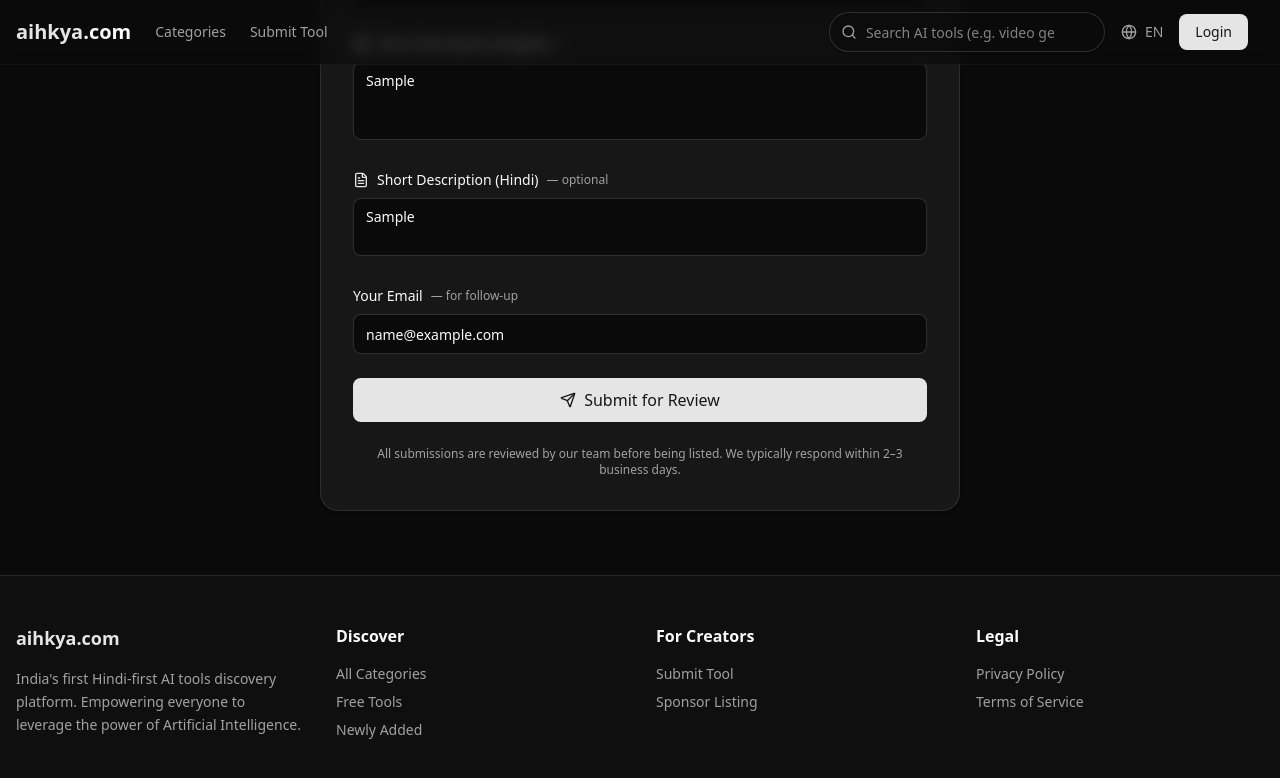
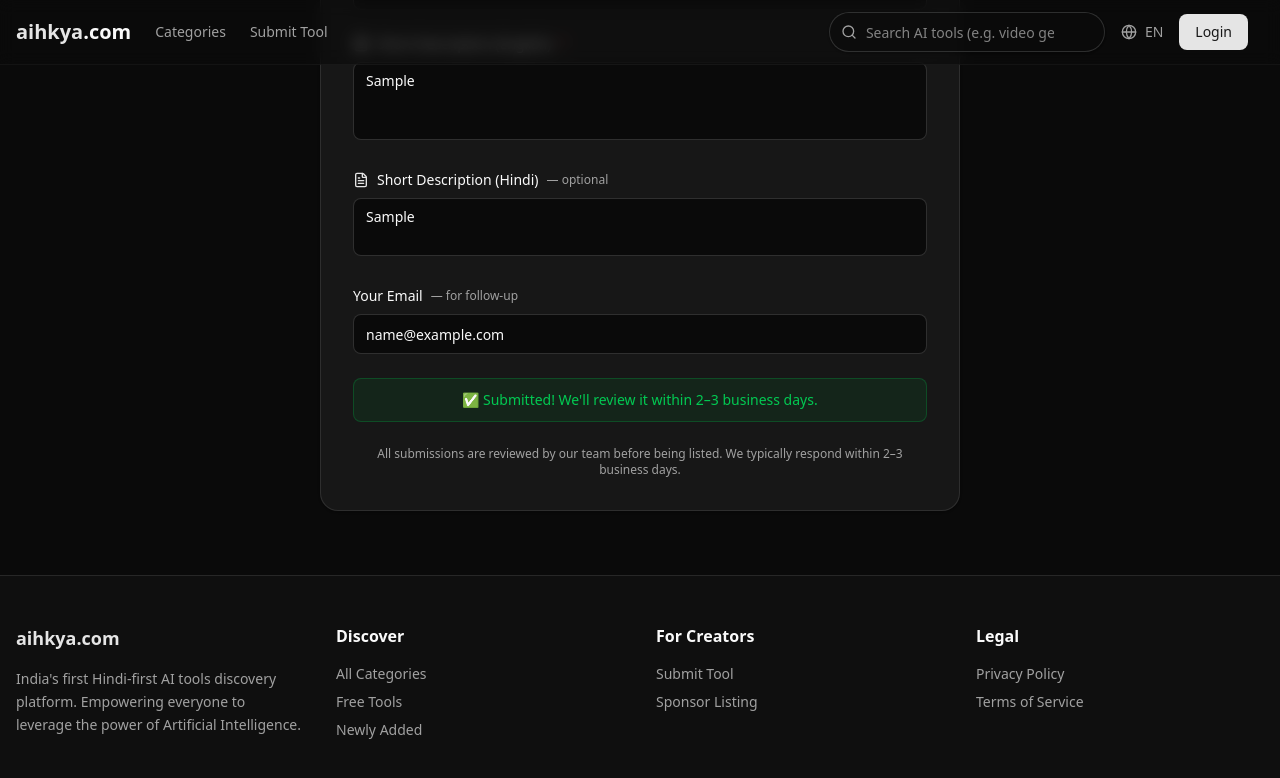
Before and after one commit to pankajric20-blip/ahk, a Next.js app in the folder apps/web/: page /new in a window 1280 px wide. Both pictures are taken after typing "Sample", "https://example.com", "Sample", "Sample", "name@example.com" into the empty fields and a click on the button "Submit for Review". Shown: the part 744-1522 px from the top of the page. Built offline with nearby package versions, Linux system fonts and the light colour scheme; no server answers.

Commit message:
Submit tool issue fixed

```diff
--- a/apps/web/src/app/new/page.tsx
+++ b/apps/web/src/app/new/page.tsx
@@ -1,4 +1,5 @@
 import { Send, Globe, FileText, Tag, DollarSign } from "lucide-react";
+import { SubmitButton } from "./submit-button";
 
 export const metadata = {
   title: "Submit a Tool | Aihkya",
@@ -165,17 +166,7 @@ export default function SubmitToolPage() {
           />
         </div>
 
-        {/* Submit Button */}
-        <button
-          type="button"
-          className="w-full h-11 flex items-center justify-center gap-2 rounded-md bg-primary text-primary-foreground font-medium hover:bg-primary/90 transition-colors"
-          onClick={() =>
-            alert("Thank you! We'll review your submission and add it shortly.")
-          }
-        >
-          <Send className="h-4 w-4" />
-          Submit for Review
-        </button>
+        <SubmitButton />
 
         <p className="text-xs text-muted-foreground text-center">
           All submissions are reviewed by our team before being listed. We
--- /dev/null
+++ b/apps/web/src/app/new/submit-button.tsx
@@ -0,0 +1,27 @@
+"use client";
+
+import { Send } from "lucide-react";
+import { useState } from "react";
+
+export function SubmitButton() {
+  const [submitted, setSubmitted] = useState(false);
+
+  if (submitted) {
+    return (
+      <div className="w-full h-11 flex items-center justify-center gap-2 rounded-md bg-green-600/10 border border-green-600/30 text-green-500 font-medium text-sm">
+        ✅ Submitted! We&apos;ll review it within 2–3 business days.
+      </div>
+    );
+  }
+
+  return (
+    <button
+      type="button"
+      className="w-full h-11 flex items-center justify-center gap-2 rounded-md bg-primary text-primary-foreground font-medium hover:bg-primary/90 transition-colors"
+      onClick={() => setSubmitted(true)}
+    >
+      <Send className="h-4 w-4" />
+      Submit for Review
+    </button>
+  );
+}
```
